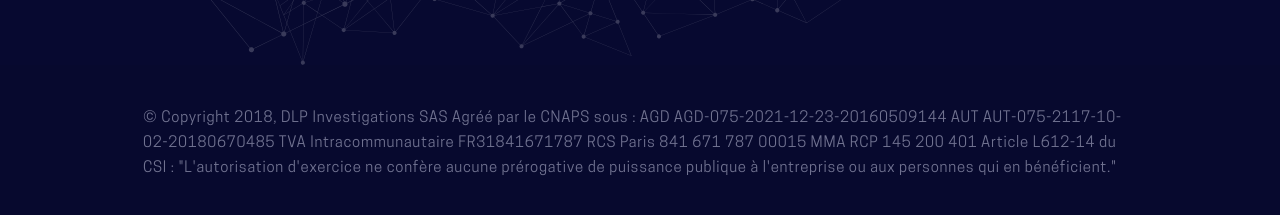
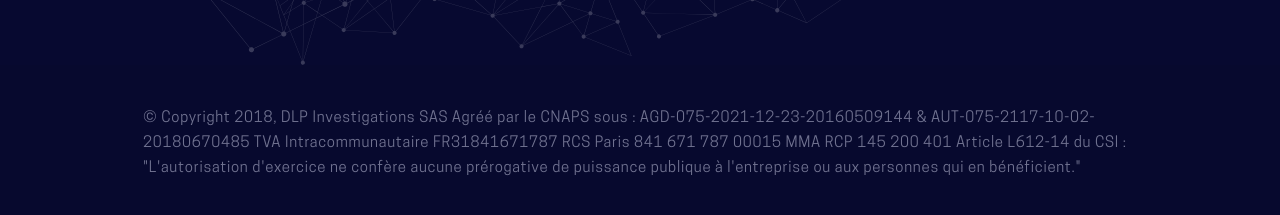
Before and after one commit to lobo-studio/dpl_investigation, a Jekyll site: the page built from index.md, in a window 1280 px wide and 900 px high, scrolled down 4187 px. Shown: the part 680-895 px from the top of the window. Built offline with Jekyll 4.4.1, drawn with Linux system fonts in a browser that asks for light colours; nearby versions of some CDN libraries.

Commit message:
Updated '_includes/footer.html' via CloudCannon

```diff
--- a/_includes/footer.html
+++ b/_includes/footer.html
@@ -11,13 +11,13 @@
 						<div class="col-12 col-md-6">
 							<div class="form-item">
 								<label for="name">Prénom</label>
-								<input type="text" name="name" placeholder="Prénom">
+								<input type="text" name="name" placeholder="Prénom" />
 							</div>
 						</div>
 						<div class="col-12 col-md-6">
 							<div class="form-item">
 								<label for="Last">Nom</label>
-								<input type="text" name="last" id="Last" placeholder="Nom">
+								<input type="text" name="last" id="Last" placeholder="Nom" />
 							</div>
 						</div>
 					</div>
@@ -25,13 +25,13 @@
 						<div class="col-12 col-md-6">
 							<div class="form-item">
 								<label for="email">E-mail</label>
-								<input type="email" name="email" id="email" placeholder="E-mail">
+								<input type="email" name="email" id="email" placeholder="E-mail" />
 							</div>
 						</div>
 						<div class="col-12 col-md-6">
 							<div class="form-item">
 								<label for="phone">Téléphone</label>
-								<input type="text" name="phone" id="phone" placeholder="+33">
+								<input type="text" name="phone" id="phone" placeholder="+33" />
 							</div>
 						</div>
 					</div>
@@ -47,7 +47,7 @@
 					<div class="row">
 						<div class="col-12 col-md-12">
 							<div class="form-item">
-								<input type="checkbox" name="_demande_brochure"  id="brochure" value="yes">
+								<input type="checkbox" name="_demande_brochure" id="brochure" value="yes" />
 								<label for="brochure">Recevoir notre brochure</label>
  						 </div>
 						</div>
@@ -62,11 +62,11 @@
 					</div>
 
 					<div class="g-recaptcha" data-sitekey="6LccmmAUAAAAAGtEGJw908L6iCN_rFR1MFMu-8Yw"></div>
-					<input type="hidden" name="_to" value="d.delaporte@dlp-investigations.fr">
-				 	<input type="hidden" name="_cc" value="contact@example.com">
-				   <input type="text" name="_gotcha" style="display: none;">
+					<input type="hidden" name="_to" value="d.delaporte@dlp-investigations.fr" />
+				 	<input type="hidden" name="_cc" value="contact@example.com" />
+				   <input type="text" name="_gotcha" style="display: none;" />
 					<button type="submit" class="btn-primary">ENVOYEZ</button>
-					</p>
+					<p></p>
 				</form>
 			</div>
 		</div>
@@ -74,25 +74,11 @@
 	<div class="copyright">
 		<div class="container">
 			<div class="d-flex flex-column flex-md-row justify-content-between align-items-center editable">
-				<p>© Copyright 2018, DLP Investigations SAS
-				Agréé par le CNAPS sous :
-				AGD AGD-075-2021-12-23-20160509144
-				AUT AUT-075-2117-10-02-20180670485
-				TVA Intracommunautaire FR31841671787
-				RCS Paris 841 671 787 00015
-				MMA RCP 145 200 401
-				Article L612-14 du CSI : "L'autorisation d'exercice ne confère aucune prérogative de puissance publique à
-				l'entreprise ou aux personnes qui en bénéficient."
-			</p>
-			<p>
-			</p>
+			  <p>&copy; Copyright 2018, DLP Investigations SAS Agr&eacute;&eacute; par le CNAPS sous : AGD-075-2021-12-23-20160509144 &amp; AUT-075-2117-10-02-20180670485 TVA Intracommunautaire FR31841671787 RCS Paris 841 671 787 00015 MMA RCP 145 200 401 Article L612-14 du CSI : "L'autorisation d'exercice ne conf&egrave;re aucune pr&eacute;rogative de puissance publique &agrave; l'entreprise ou aux personnes qui en b&eacute;n&eacute;ficient."</p>
+			  <p>&nbsp;</p>
 			</div>
 		</div>
 	</div>
 </footer>
 
  {%- include scripts.html -%}
-
-</body>
-
-</html>
```
